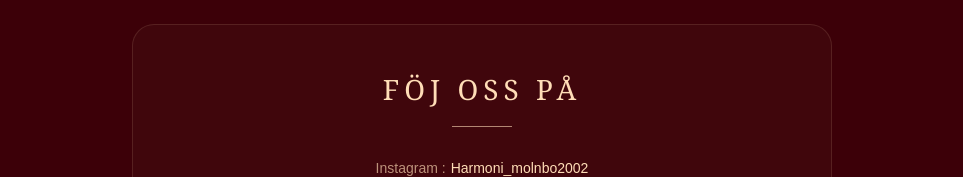
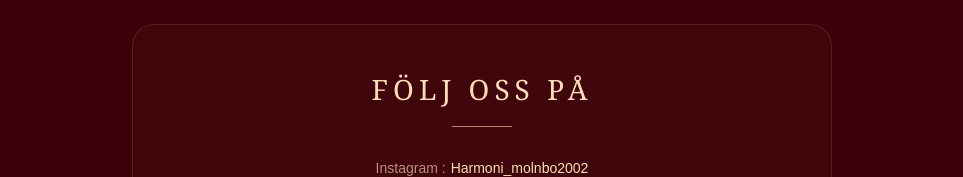
Before and after one commit to wardmbardi-afk/Harmoni-webside, a plain HTML site: page om-oss.html in a window 1280 px wide. Shown: the part 1186-1363 px from the top of the page, without its empty margins (158-1121 px from the left). Drawn offline with Linux system fonts and the light colour scheme.

Commit message:
följ oss

```diff
--- a/om-oss.html
+++ b/om-oss.html
@@ -38,7 +38,7 @@
     </main>
     <footer>
         <div class="follow-card">
-                <h3>föj oss på</h3>
+                <h3>följ oss på</h3>
                 <p>Instagram :<a href="https://www.instagram.com/harmoni_molnbo2002?vrfl=MWJ5YnI5anM1MmVmbg==" target="_blank">Harmoni_molnbo2002</a></p>
                 <p>Facebook :<a href="https://www.facebook.com/share/14xSgZM97Tg/" target="_blank">Harmoni Mölnbo</a></p>
                 <p>Tiktok :<a href="https://www.tiktok.com/@harmoni.mlnbo.res?is_from_webapp=1&sender_device=pc" target="_blank">Harmoni Mölnbo Restaurang</a></p>
```
